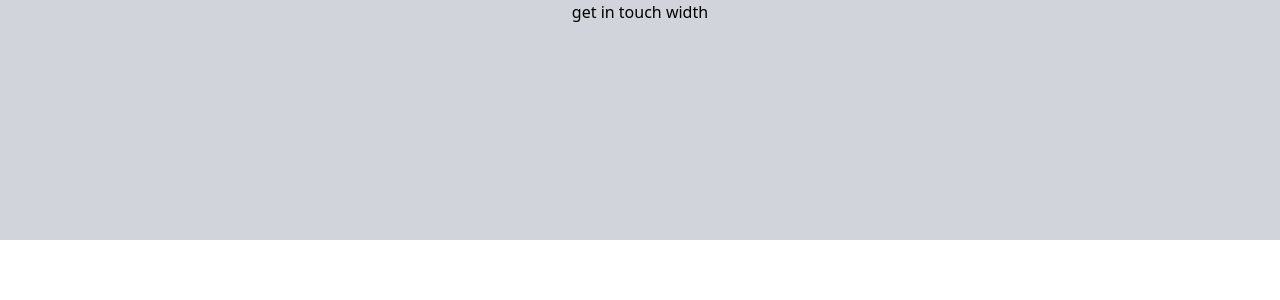
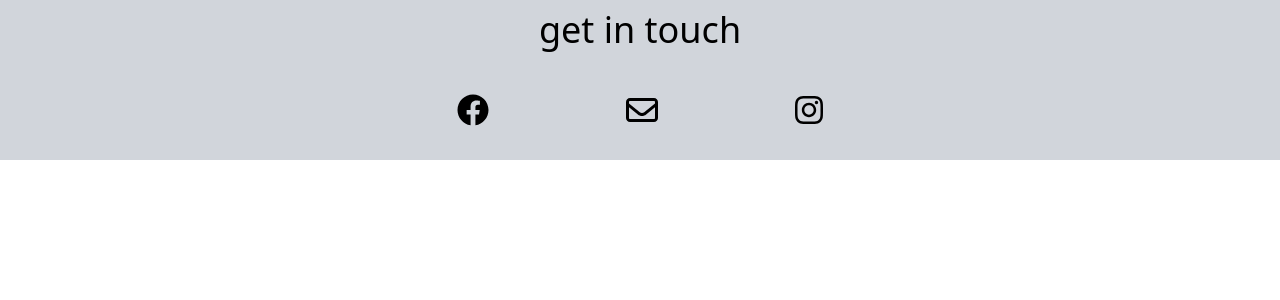
Before and after one commit to KhaledGhonem724/Top-Reach-project, a PHP site: page / in a window 1280 px wide. Shown: the top 300 px of the page. Run offline with PHP 8.4, Linux system fonts and the light colour scheme.

Commit message:
finish footer

```diff
--- a/index.php
+++ b/index.php
@@ -5,15 +5,17 @@
     <meta charset="UTF-8">
     <meta name="viewport" content="width=device-width, initial-scale=1.0">
     <title>Document</title>
+    <script src="sections/tailwind.js"></script>
+
 </head>
 
 <body>
     <?php
-    require "sections/navbar.html";
-    require "sections/first.html";
-    require "sections/services.html";
-    require "sections/aboutus.html";
-    require "sections/clients.html";
+    // require "sections/navbar.html";
+    // require "sections/first.html";
+    // require "sections/services.html";
+    // require "sections/aboutus.html";
+    // require "sections/clients.html";
     require "sections/footer.html";
     ?>
 </body>
--- a/sections/clients.html
+++ b/sections/clients.html
@@ -10,7 +10,9 @@
 </head>
 
 <body>
+    <div class="clients h-40">
 
+    </div>
 
 </body>
 
--- a/sections/footer.html
+++ b/sections/footer.html
@@ -1,20 +1,31 @@
-<!DOCTYPE html>
-<html lang="en">
+<footer class="flex flex-col items-center justify-around  bg-gray-300 h-40">
+    <h1 class="text-4xl">
+        get in touch
+    </h1>
+    <div class="h-20 w-full flex justify-center ">
+        <span class="icons flex justify-evenly items-center m-2 w-1/2  ">
+            <a href="http://"><!-- facebook -->
+                <svg xmlns="http://www.w3.org/2000/svg" height="2em"
+                    viewBox="0 0 512 512"><!--! Font Awesome Free 6.4.2 by @fontawesome - https://fontawesome.com License - https://fontawesome.com/license (Commercial License) Copyright 2023 Fonticons, Inc. -->
+                    <path
+                        d="M504 256C504 119 393 8 256 8S8 119 8 256c0 123.78 90.69 226.38 209.25 245V327.69h-63V256h63v-54.64c0-62.15 37-96.48 93.67-96.48 27.14 0 55.52 4.84 55.52 4.84v61h-31.28c-30.8 0-40.41 19.12-40.41 38.73V256h68.78l-11 71.69h-57.78V501C413.31 482.38 504 379.78 504 256z" />
+                </svg>
+            </a>
+            <a href="mailto: abc@example.com"><!-- email -->
+                <svg xmlns="http://www.w3.org/2000/svg" height="2em"
+                    viewBox="0 0 512 512"><!--! Font Awesome Free 6.4.2 by @fontawesome - https://fontawesome.com License - https://fontawesome.com/license (Commercial License) Copyright 2023 Fonticons, Inc. -->
+                    <path
+                        d="M64 112c-8.8 0-16 7.2-16 16v22.1L220.5 291.7c20.7 17 50.4 17 71.1 0L464 150.1V128c0-8.8-7.2-16-16-16H64zM48 212.2V384c0 8.8 7.2 16 16 16H448c8.8 0 16-7.2 16-16V212.2L322 328.8c-38.4 31.5-93.7 31.5-132 0L48 212.2zM0 128C0 92.7 28.7 64 64 64H448c35.3 0 64 28.7 64 64V384c0 35.3-28.7 64-64 64H64c-35.3 0-64-28.7-64-64V128z" />
+                </svg>
+            </a>
+            <a href="http://"><!-- instagram -->
+                <svg xmlns="http://www.w3.org/2000/svg" height="2em"
+                    viewBox="0 0 448 512"><!--! Font Awesome Free 6.4.2 by @fontawesome - https://fontawesome.com License - https://fontawesome.com/license (Commercial License) Copyright 2023 Fonticons, Inc. -->
+                    <path
+                        d="M224.1 141c-63.6 0-114.9 51.3-114.9 114.9s51.3 114.9 114.9 114.9S339 319.5 339 255.9 287.7 141 224.1 141zm0 189.6c-41.1 0-74.7-33.5-74.7-74.7s33.5-74.7 74.7-74.7 74.7 33.5 74.7 74.7-33.6 74.7-74.7 74.7zm146.4-194.3c0 14.9-12 26.8-26.8 26.8-14.9 0-26.8-12-26.8-26.8s12-26.8 26.8-26.8 26.8 12 26.8 26.8zm76.1 27.2c-1.7-35.9-9.9-67.7-36.2-93.9-26.2-26.2-58-34.4-93.9-36.2-37-2.1-147.9-2.1-184.9 0-35.8 1.7-67.6 9.9-93.9 36.1s-34.4 58-36.2 93.9c-2.1 37-2.1 147.9 0 184.9 1.7 35.9 9.9 67.7 36.2 93.9s58 34.4 93.9 36.2c37 2.1 147.9 2.1 184.9 0 35.9-1.7 67.7-9.9 93.9-36.2 26.2-26.2 34.4-58 36.2-93.9 2.1-37 2.1-147.8 0-184.8zM398.8 388c-7.8 19.6-22.9 34.7-42.6 42.6-29.5 11.7-99.5 9-132.1 9s-102.7 2.6-132.1-9c-19.6-7.8-34.7-22.9-42.6-42.6-11.7-29.5-9-99.5-9-132.1s-2.6-102.7 9-132.1c7.8-19.6 22.9-34.7 42.6-42.6 29.5-11.7 99.5-9 132.1-9s102.7-2.6 132.1 9c19.6 7.8 34.7 22.9 42.6 42.6 11.7 29.5 9 99.5 9 132.1s2.7 102.7-9 132.1z" />
+                </svg>
+            </a>
 
-<head>
-    <meta charset="UTF-8">
-    <meta name="viewport" content="width=device-width, initial-scale=1.0">
-    <title>Document</title>
-    <script src="tailwind.js"></script>
-
-</head>
-
-<body>
-    <footer class="flex justify-center  bg-gray-300 h-60">
-        <h1 class="font-size-30">
-            get in touch width
-        </h1>
-    </footer>
-</body>
-
-</html>
+        </span>
+    </div>
+</footer>
```
Also changed, not shown: images/facebook.svg (added).
